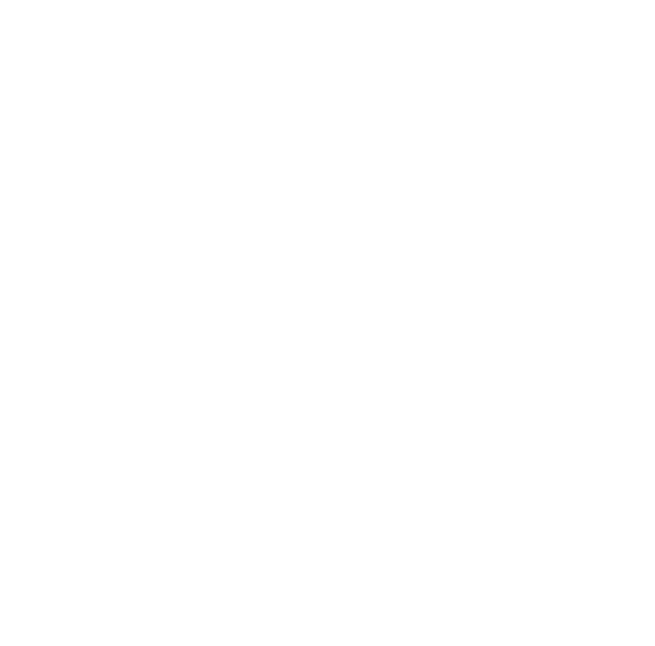
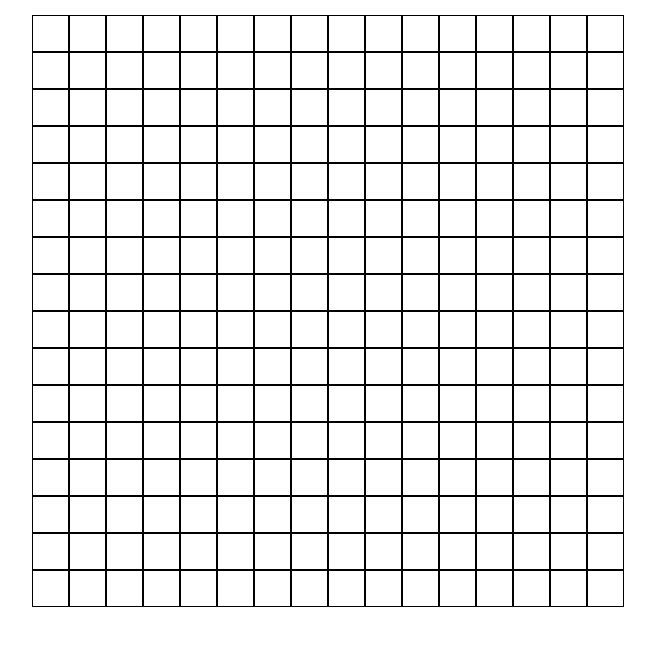
Before and after one commit to WesLemon/etch-a-sketch, a plain HTML site: page index.html in a window 1280 px wide. Shown: the whole page, without its empty margins (312-967 px from the left). Drawn offline with Linux system fonts and the light colour scheme.

Commit message:
Working grid with rainbow colours

```diff
--- a/index.html
+++ b/index.html
@@ -1,14 +1,18 @@
 <!DOCTYPE html>
 <html lang="en">
+
 <head>
     <meta charset="UTF-8">
     <title>Etch-A-Sketch</title>
     <link rel="stylesheet" href="style.css">
-        <script src="script.js"></script>
+
 </head>
+
 <body>
     <div class="container">
+    </div>
 
-        </div>
+    <script src="script.js"></script>
 </body>
+
 </html>
--- a/script.js
+++ b/script.js
@@ -0,0 +1,23 @@
+function createGrid() {
+    const container = document.querySelector('.container')
+    console.log(container)
+    for (let i = 0; i < 256; i++) {
+        let square = document.createElement('div')
+        square.classList.add('grid-section')
+        container.appendChild(square)
+        console.log('Hello world')
+    }
+}
+
+function draw(event) {
+    const square = event.target
+    const randomColor = Math.floor(Math.random()*16777215).toString(16)
+    square.style.backgroundColor = '#' + randomColor
+}
+
+createGrid()
+
+const square = document.querySelectorAll('.grid-section')
+square.forEach((square) => {
+    square.addEventListener('mouseover', draw, false)
+})
--- a/style.css
+++ b/style.css
@@ -0,0 +1,25 @@
+body {
+    padding: 0px;
+    margin: 0px;
+    display: flex;
+    justify-content: center;
+    align-items: center;
+}
+
+.container {
+    margin: 15px;
+    display: flex;
+    flex-wrap: wrap;
+    gap: 0px;
+    max-width: 600px;
+    max-height: 600px;
+    justify-content: center;
+    align-items: center;
+}
+
+.grid-section {
+    margin: 0px;
+    border: 1px solid black;
+    width: 35px;
+    height: 35px;
+}
```
Lines whose indentation alone changed are shown as unchanged.
